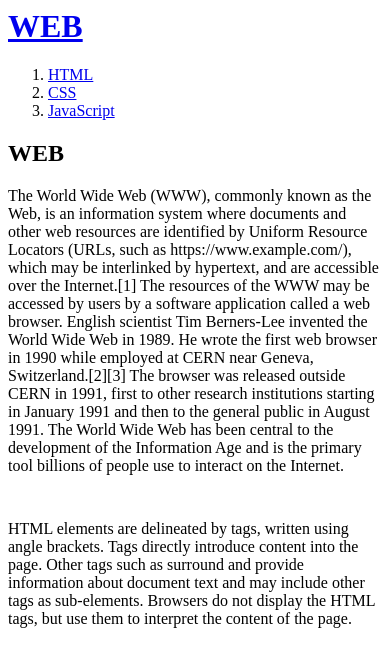
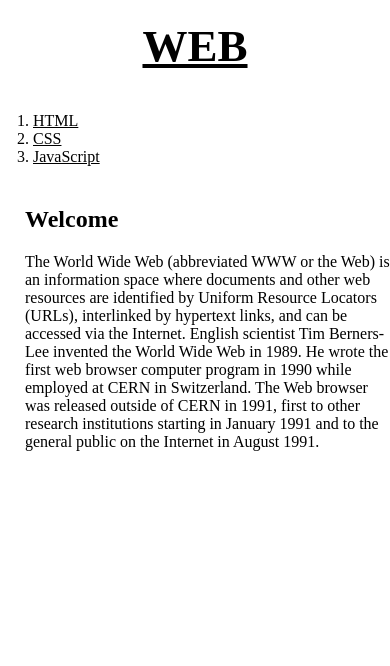
Before and after one commit to ChulShin/web1, a plain HTML site: page index.html in a window 390 px wide. Drawn offline with Linux system fonts and the light colour scheme.

Commit message:
Add files via upload

```diff
--- a/index.html
+++ b/index.html
@@ -1,22 +1,22 @@
-<!doctype-html>
+<!doctype html>
 <html>
 <head>
-  <title>WEB1 - Welcome</title>
+  <title>WEB - Welcome</title>
   <meta charset="utf-8">
+  <link rel="stylesheet" href="style.css">
 </head>
 <body>
   <h1><a href="index.html">WEB</a></h1>
+  <div id="grid">
     <ol>
       <li><a href="1.html">HTML</a></li>
       <li><a href="2.html">CSS</a></li>
       <li><a href="3.html">JavaScript</a></li>
     </ol>
-  <h2>WEB</h2>
-  <p>
-    The World Wide Web (WWW), commonly known as the Web, is an information system where documents and other web resources are identified by Uniform Resource Locators (URLs, such as https://www.example.com/), which may be interlinked by hypertext, and are accessible over the Internet.[1] The resources of the WWW may be accessed by users by a software application called a web browser.
-
-English scientist Tim Berners-Lee invented the World Wide Web in 1989. He wrote the first web browser in 1990 while employed at CERN near Geneva, Switzerland.[2][3] The browser was released outside CERN in 1991, first to other research institutions starting in January 1991 and then to the general public in August 1991. The World Wide Web has been central to the development of the Information Age and is the primary tool billions of people use to interact on the Internet.
-  </p>
-  <p style="margin-top:45px">HTML elements are delineated by tags, written using angle brackets. Tags directly introduce content into the page. Other tags such as surround and provide information about document text and may include other tags as sub-elements. Browsers do not display the HTML tags, but use them to interpret the content of the page.</p>
+    <div id="article">
+      <h2>Welcome</h2>
+        The World Wide Web (abbreviated WWW or the Web) is an information space where documents and other web resources are identified by Uniform Resource Locators (URLs), interlinked by hypertext links, and can be accessed via the Internet. English scientist Tim Berners-Lee invented the World Wide Web in 1989. He wrote the first web browser computer program in 1990 while employed at CERN in Switzerland. The Web browser was released outside of CERN in 1991, first to other research institutions starting in January 1991 and to the general public on the Internet in August 1991.
+      </div>
+  </div>
   </body>
   </html>
--- /dev/null
+++ b/style.css
@@ -0,0 +1,40 @@
+body{
+  margin:0;
+}
+a {
+  color:black;
+}
+h1 {
+  font-size:45px;
+  text-align: center;
+  border-bottom:1px solid gray;
+  margin:0;
+  padding:20px;
+}
+ol{
+  border-right:1px solid gray;
+  width:100px;
+  margin:0;
+  padding:20px;
+}
+#grid{
+  display: grid;
+  grid-template-columns: 150px 1fr;
+}
+#grid ol{
+  padding-left:33px;
+}
+#grid #article{
+  padding-left:25px;
+}
+@media(max-width:800px){
+  #grid{
+    display: block;
+  }
+  ol{
+    border-right:none;
+  }
+  h1 {
+    border-bottom:none;
+  }
+}
```
Also changed, not shown: 1.html (+9 -5 lines), 2.html (+8 -5 lines), 3.html (+8 -7 lines), box.html (added, +20 -0 lines), grid.html (added, +23 -0 lines), mediaquery.html (added, +23 -0 lines). Lines whose indentation alone changed are shown as unchanged.
